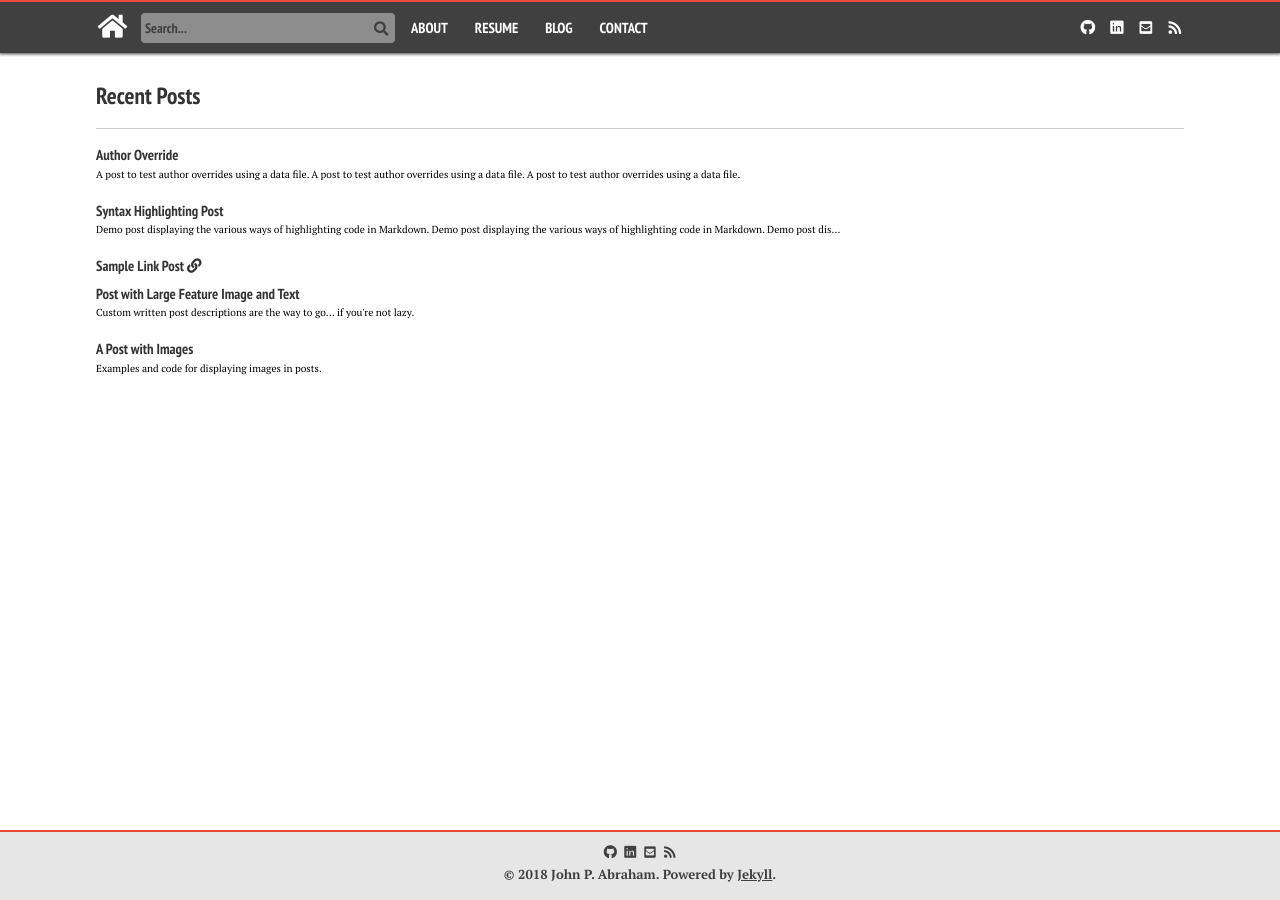
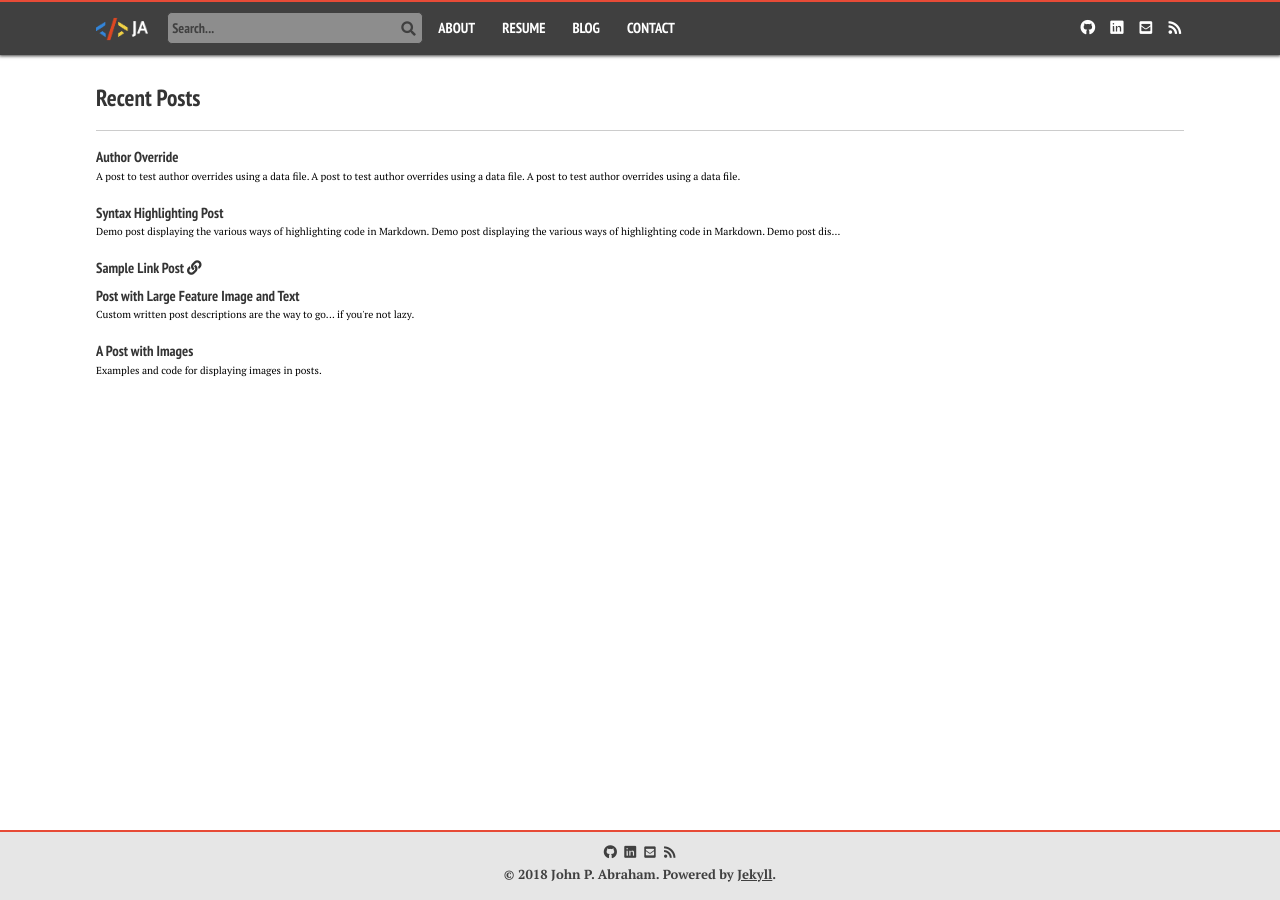
Before and after one commit to abrahamjj/abrahamjj.github.io, a Jekyll site: the page built from index.md, in a window 1280 px wide. Built offline with Jekyll 4.4.1, drawn with Linux system fonts in a browser that asks for light colours; nearby versions of some CDN libraries.

Commit message:
Adding new site logo to navigation bar

```diff
--- a/_includes/_navigation.html
+++ b/_includes/_navigation.html
@@ -8,7 +8,7 @@
 
         <li class="site-home">
           <a href="{{ site.url }}/">
-            <i class="fa fa-fw fa-home"></i>
+            <img src="/assets/img/site_logo.jpg" alt="site_logo_img">
           </a>
         </li>
 
--- a/assets/css/_sass/navigation.scss
+++ b/assets/css/_sass/navigation.scss
@@ -92,6 +92,7 @@
   li.mobile-menu {
     cursor: pointer;
     margin-right: 1rem;
+    vertical-align: middle;
     a {
       @include font-rem(24);
     }
@@ -100,17 +101,12 @@
     }
   }
   li.site-home {
-    font-weight: 700;
+    margin-right: .5rem;
     display: inline-block;
-    text-transform: uppercase;
-    font-family: $heading-font;
-    a {
-      color: lighten(grey, 40);
-      @include font-rem(36);
-      i {
-        vertical-align: bottom;
-        &:hover { @include opacity(.6); }
-      }
+    &:hover { @include opacity(.6); }
+    img {
+      width: 3.25rem;
+      vertical-align: middle;
     }
   }
   li.site-pages {
```
Also changed, not shown: assets/img/site_logo.jpg (added).
